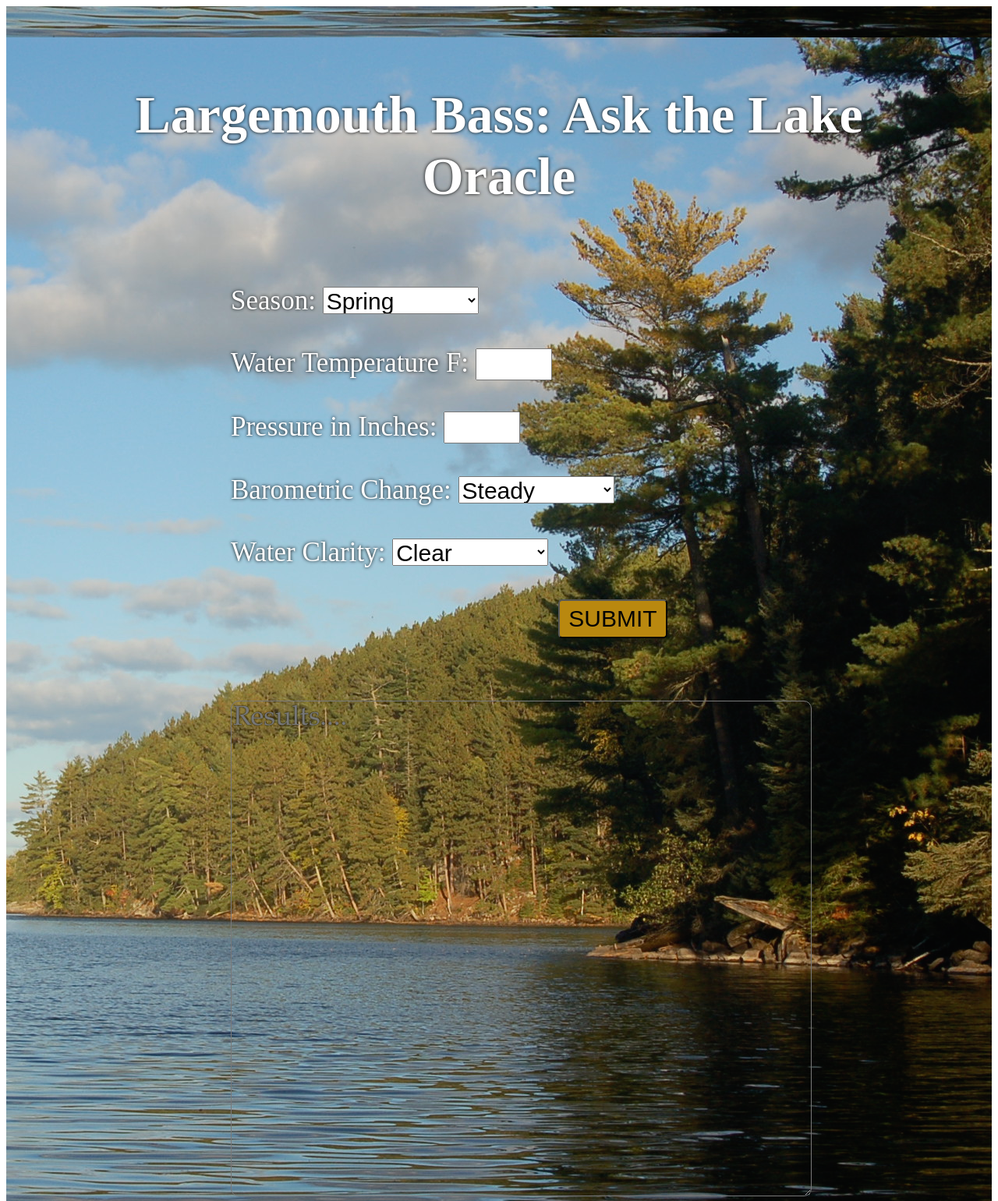
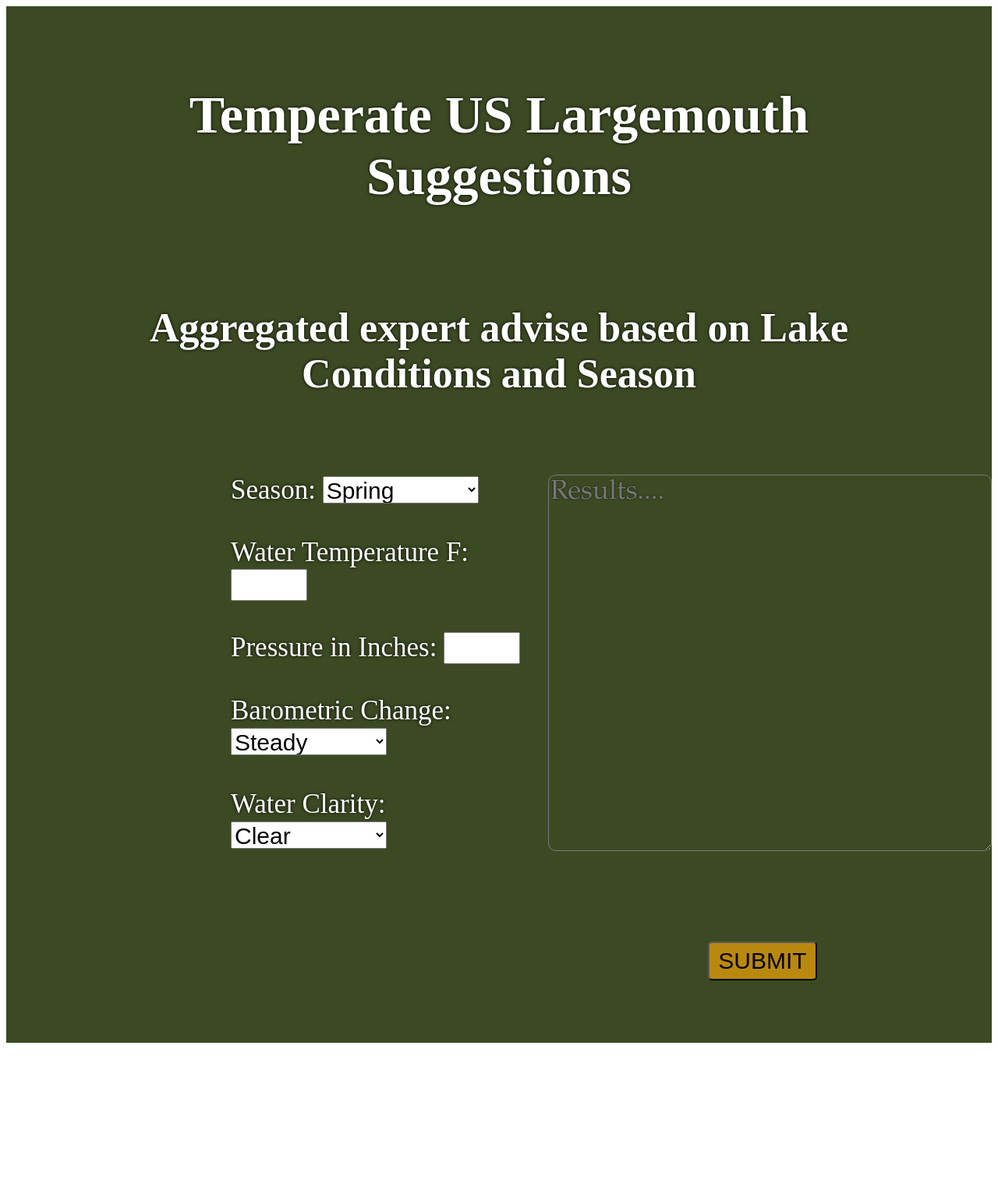
Before and after one commit to EdwardTully/BassFinder, a plain HTML site: page index.html in a window 1280 px wide. Shown: the top 1541 px of the page at 78% size. After the commit the page ends 1346 px from the top, so only its background shows below. Drawn offline with Linux system fonts and the light colour scheme.

Commit message:
style changes

```diff
--- a/index.html
+++ b/index.html
@@ -9,8 +9,10 @@
 </head>
 <body>
     <div id="formcontain">
-        <h1>Largemouth Bass: Ask the Lake Oracle</h1>
-    <form id="mainform" method="" action="">
+        <h1>Temperate US Largemouth Suggestions</h1>
+        <h2>Aggregated expert advise based on Lake Conditions and Season</h2>
+        <div class="formandtext">
+             <form id="mainform" method="" action="">
         <label for="season">Season:</label>
         <select name="season" id="season">
 
@@ -44,14 +46,15 @@
             <option value="Murky">Murky/Muddy/Not Clear</option>
         </select>
         <br>
-        <br>
-        <input type="button" id="submit" name="submit" value="SUBMIT">
 
-        <br>
-        <br>
-        <br>
-        <textarea rows='15'cols='30'name="results" id="results" placeholder="Results...."></textarea>
+
       </form>
+         <textarea rows='5'cols='5'name="results" id="results" placeholder="Results...."></textarea>
+    </div>
+    <br>
+    <br>
+      <input type="button" id="submit" name="submit" value="SUBMIT">
+
     </div>
 
 </body>
--- a/style.css
+++ b/style.css
@@ -2,7 +2,7 @@
     margin: auto;
     width: 100%;
     height: 100%;
-    background-image: url('./DSC_0096.jpg');
+    background-color:hsl(82, 39%, 20%);
     opacity: 0.98;
     background-position: right bottom;
     display: flex;
@@ -14,22 +14,35 @@ h1{
     text-align:center;
     font-size: 425%;
     margin: 100px;
-    padding: 0;
+    margin-bottom: 25px;
+    padding: 0px;
     color: white;
     text-shadow: 0 0 4px black;
 }
+h2{
+    text-align:center;
+    font-size: 325%;
+    margin-top: 25px;
+    margin: 100px;
+
+    color: white;
+    text-shadow: 0 0 4px black;
+}
+.formandtext{
+    display: flex;
+    flex-direction: row;
+    justify-content: space-evenly;
+
+}
 
 #mainform{
-    position: relative;
     width: 75%;
-    margin-top: 0px;
-    margin-left: 3.5in;
+    margin-left: 10rem;
+
     font-size: 35px;
     color: white;
     text-shadow: 0 0 4px black;
-
-
-}
+    }
 
 select{
     height: 35px;
@@ -51,7 +64,9 @@ select{
 #submit{
     width: 140px;
     height: 50px;
-    margin-left: 420px;
+    margin-left: 900px;
+    margin-top: 80px;
+    margin-bottom: 80px;
     border-radius: 5px;
     background-color:darkgoldenrod;
     font-size: 30px;
@@ -71,14 +86,15 @@ select{
     font-size: 30px;
 
 }
-textarea{
+#results{
+
     font-size: 35px;
     font-family: "Garamond";
     background-color: transparent;
     color: white;
     text-shadow: 0 0 2px black;
     border-radius: 10px;
-    width: 100%;
+
 
 
 
```
